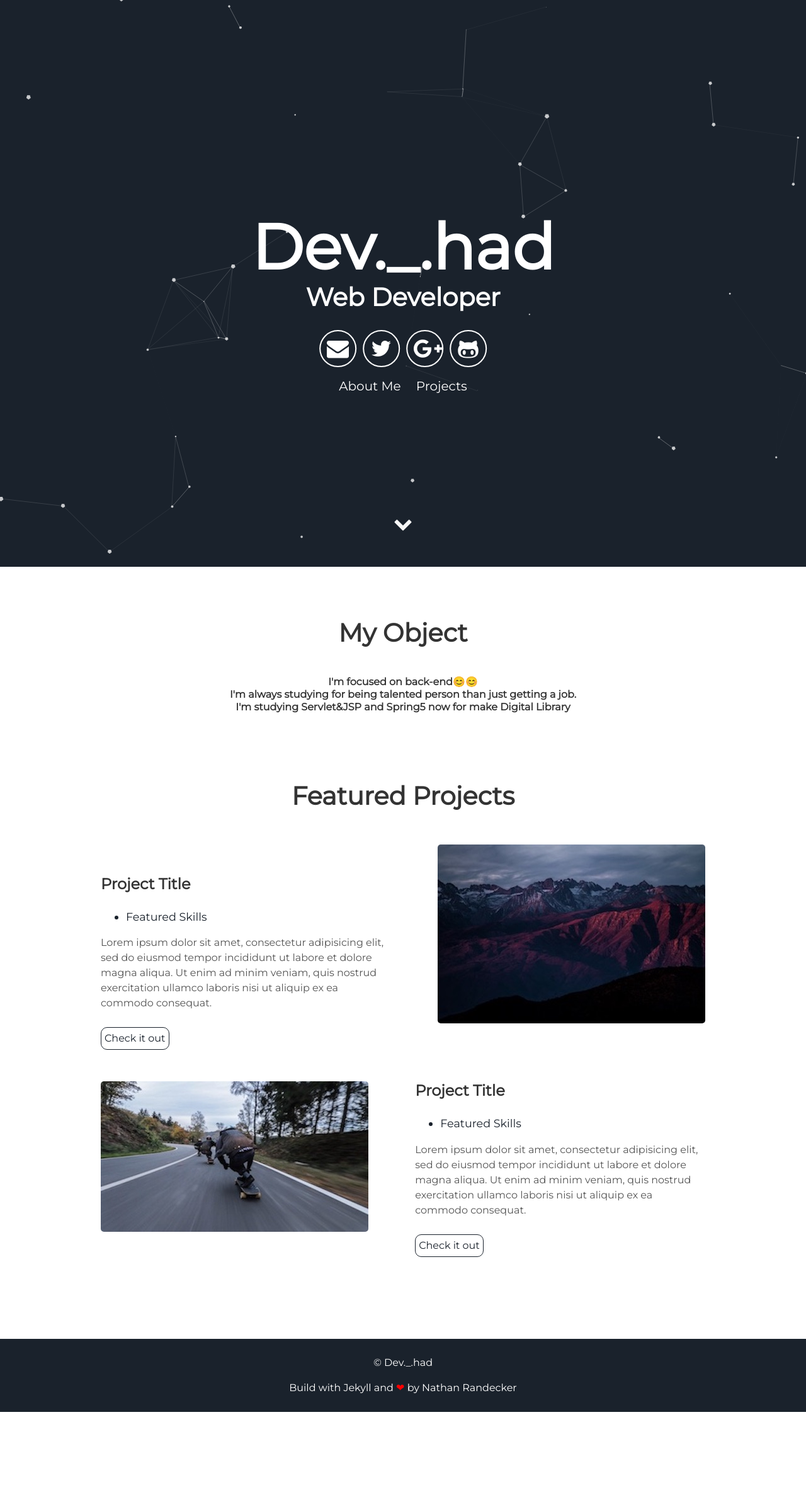
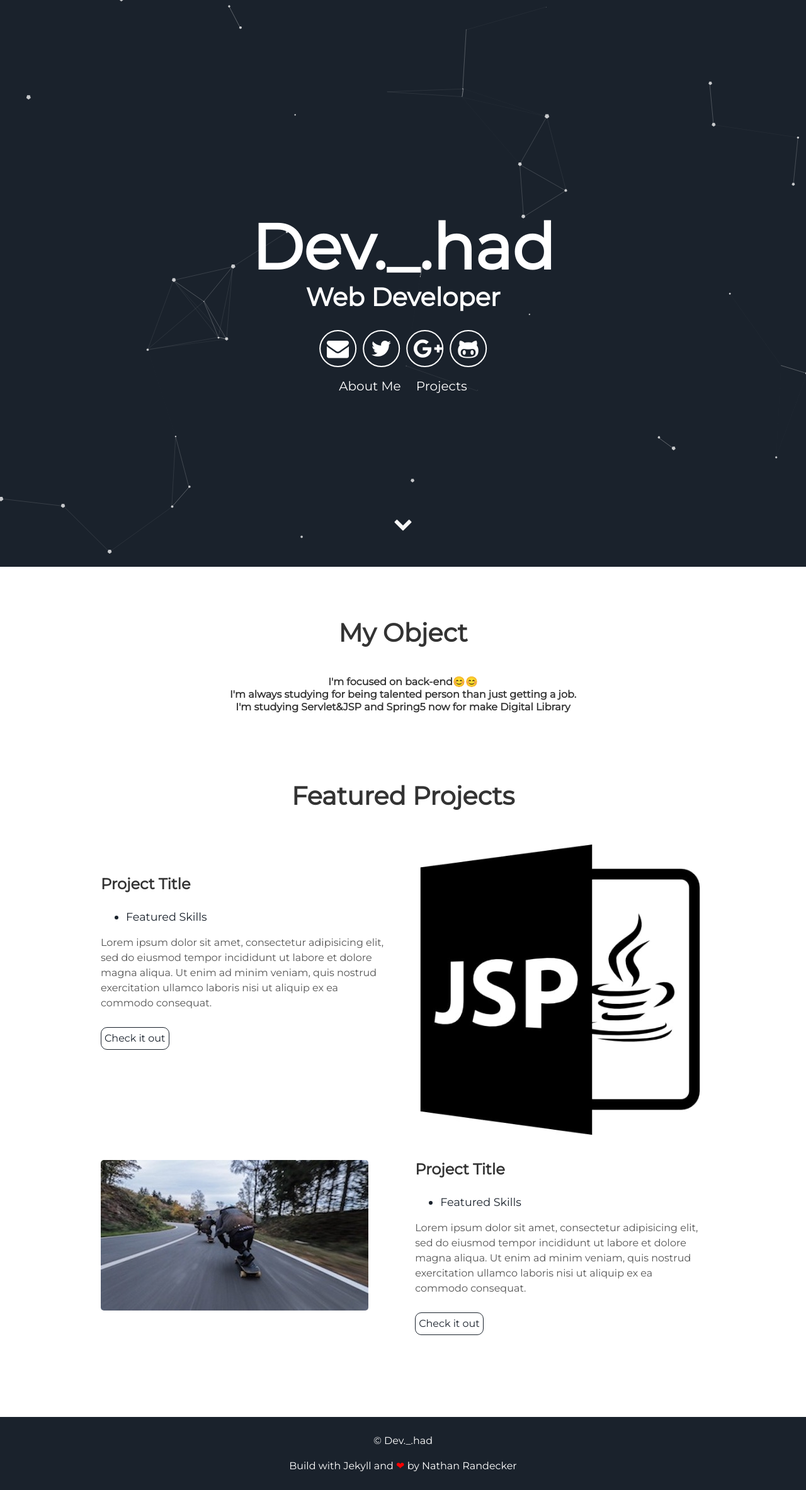
Before and after one commit to hadongkyoun/hadongkyoun.github.io, a Jekyll site: the page built from index.html, in a window 1280 px wide. Shown: the whole page at 63% size. Built offline with Jekyll 4.4.1, drawn with Linux system fonts in a browser that asks for light colours; before the commit the page ends 2242 px from its top, so only the background shows below that.

Commit message:
change photo

```diff
--- a/_includes/projects.html
+++ b/_includes/projects.html
@@ -3,7 +3,7 @@
 </div>
 <div class="user-projects">
   <div class="images-right">
-    <img alt="mountains" src="{{ "/assets/img/mountains.jpg" | prepend: site.baseurl }}" />
+    <img alt="mountains" src="{{ "/assets/img/java-jsp-.jpg" | prepend: site.baseurl }}" />
   </div>
   <div class="contents">
     <h3> Project Title </h3>
```
Also changed, not shown: assets/img/java-jsp-.jpg (added).
